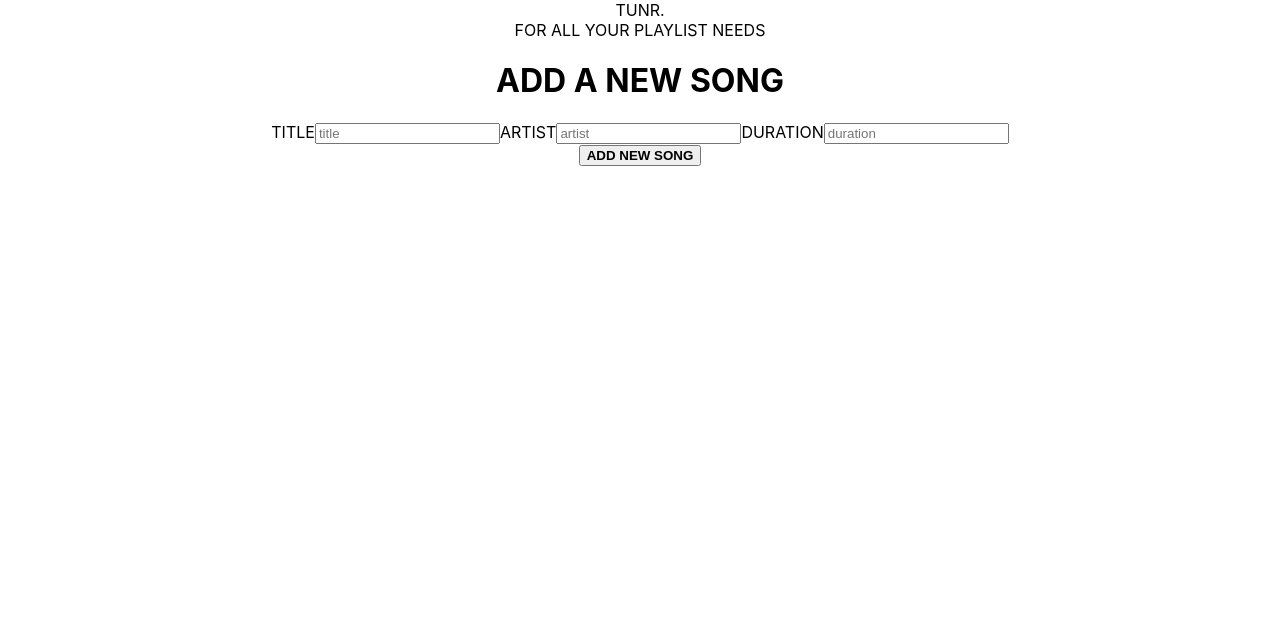
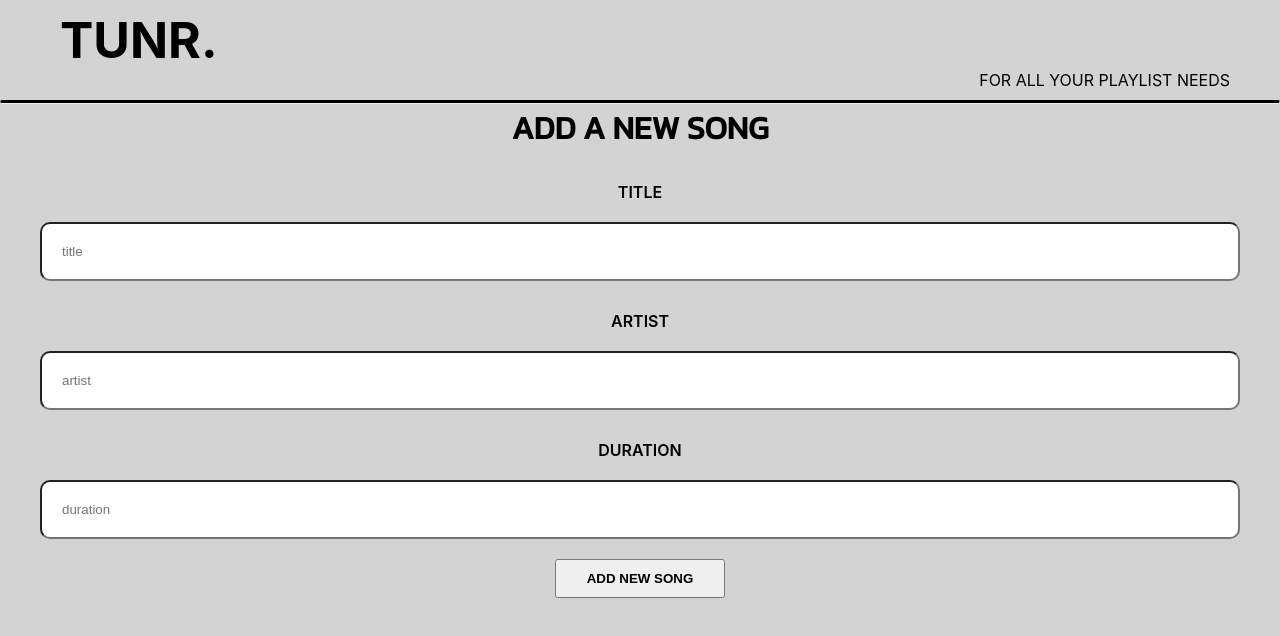
Before and after one commit to meqdadslh/tunr-frontend, a React (Create React App) app: page / in a window 1280 px wide. Shown: the top 636 px of the page. Built offline with nearby package versions, Linux system fonts and the light colour scheme; no server answers.

Commit message:
added some style to the page

```diff
--- a/src/App.css
+++ b/src/App.css
@@ -1,38 +1,64 @@
-.App {
+@import url('https://fonts.googleapis.com/css2?family=Kanit&display=swap');
+* {
+  margin: 0;
+  padding: 0;
+  box-sizing: border-box;
+}
+body {
   text-align: center;
+  background-color: lightgrey;
 }
 
-.App-logo {
-  height: 40vmin;
-  pointer-events: none;
+h1, h2, h3, h4, h5 {
+  font-family: 'Kanit', sans-serif;
+}
+/* nav secion */
+.nav {
+padding : 10px;
 }
 
-@media (prefers-reduced-motion: no-preference) {
-  .App-logo {
-    animation: App-logo-spin infinite 20s linear;
-  }
+.nav div.logo {
+  text-align: left;
+  padding-left: 50px;
+  font-weight: 700;
+  font-size: 50px;
+}
+.nav div.header {
+  text-align: right;
+  padding-right: 40px;
+
 }
 
-.App-header {
-  background-color: #282c34;
-  min-height: 100vh;
-  display: flex;
-  flex-direction: column;
-  align-items: center;
-  justify-content: center;
-  font-size: calc(10px + 2vmin);
-  color: white;
+hr {
+  border-top: 3px solid black;
+  border-radius: 5px;
 }
 
-.App-link {
-  color: #61dafb;
+/* FORM SECTION */
+form {
+  padding: 20px 40px;
 }
 
-@keyframes App-logo-spin {
-  from {
-    transform: rotate(0deg);
-  }
-  to {
-    transform: rotate(360deg);
-  }
+/* charts with palceholder */
+input {
+  padding: 20px;
+  border-radius: 10px;
 }
+
+label {
+  font-weight: 600;
+  padding-top: 10px;
+}
+/* elements inside the form */
+section {
+  display: grid;
+  grid-template-columns: 1fr;
+  gap: 20px;
+}
+
+/* submit button ADD A SONG. its beter to have a class name */
+button {
+  margin-top: 20px;
+  padding: 10px 30px;
+
+}
--- a/src/component/Form.js
+++ b/src/component/Form.js
@@ -16,7 +16,8 @@ const Form = (props) => {
 
     return (
         <div className="wrapper">
-        <h1><b>ADD A NEW SONG</b></h1>
+            <hr></hr>
+        <h1>ADD A NEW SONG</h1>
         <form onSubmit={handleSubmit}>
           <section>
             <label htmlFor="title">TITLE</label>
```
